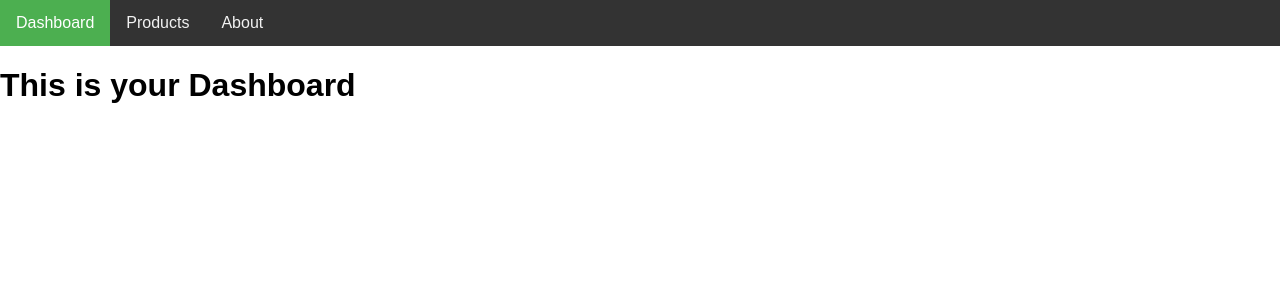
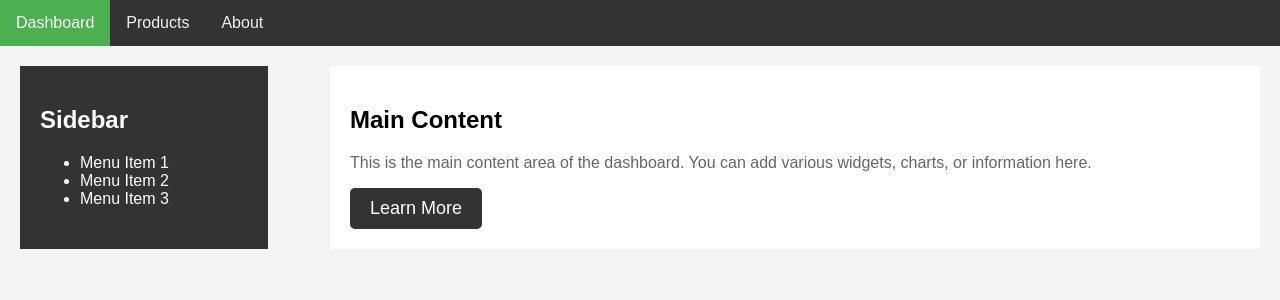
Before and after one commit to shopsimplify/invmanagerfront, a React (Vite) app: page / in a window 1280 px wide. Shown: the top 300 px of the page. Built offline with nearby package versions, Linux system fonts and the light colour scheme.

Commit message:
update on dashboard

```diff
--- a/index.html
+++ b/index.html
@@ -5,6 +5,9 @@
     <link rel="icon" type="image/svg+xml" href="/vite.svg" />
     <meta name="viewport" content="width=device-width, initial-scale=1.0" />
     <link rel="stylesheet" href="/src/css/navbar.css">
+    <link rel="stylesheet" href="/src/css/dashboard.css">
+
+
     <title>Inventory Manager | IIMI</title>
   </head>
   <body>
--- a/src/css/dashboard.css
+++ b/src/css/dashboard.css
@@ -0,0 +1,57 @@
+body {
+    font-family: Arial, sans-serif;
+    margin: 0;
+    padding: 0;
+    background-color: #f4f4f4;
+  }
+
+  header {
+    background-color: #333;
+    color: white;
+    padding: 15px;
+    text-align: center;
+  }
+
+  .dashboard {
+    display: flex;
+    justify-content: space-between;
+    padding: 20px;
+  }
+
+  .sidebar {
+    width: 20%;
+    background-color: #333;
+    color: white;
+    padding: 20px;
+    box-sizing: border-box;
+  }
+
+  .main-content {
+    width: 75%;
+    background-color: #fff;
+    padding: 20px;
+    box-sizing: border-box;
+  }
+
+  h1 {
+    color: #333;
+  }
+
+  p {
+    color: #666;
+  }
+
+  .cta-button {
+    display: inline-block;
+    padding: 10px 20px;
+    background-color: #333;
+    color: white;
+    text-decoration: none;
+    font-size: 18px;
+    border-radius: 5px;
+    transition: background-color 0.3s;
+  }
+
+  .cta-button:hover {
+    background-color: #555;
+  }
--- a/src/dashboard.jsx
+++ b/src/dashboard.jsx
@@ -1,9 +1,25 @@
-
 
 function DashBoard() {
     return (
         <>
-            <h1>This is your Dashboard</h1>
+           <div class="dashboard">
+
+<div class="sidebar">
+  <h2>Sidebar</h2>
+  <ul>
+    <li>Menu Item 1</li>
+    <li>Menu Item 2</li>
+    <li>Menu Item 3</li>
+  </ul>
+</div>
+
+<div class="main-content">
+  <h2>Main Content</h2>
+  <p>This is the main content area of the dashboard. You can add various widgets, charts, or information here.</p>
+  <a href="#learn-more" class="cta-button">Learn More</a>
+</div>
+
+</div>
         </>
 
     )
```
